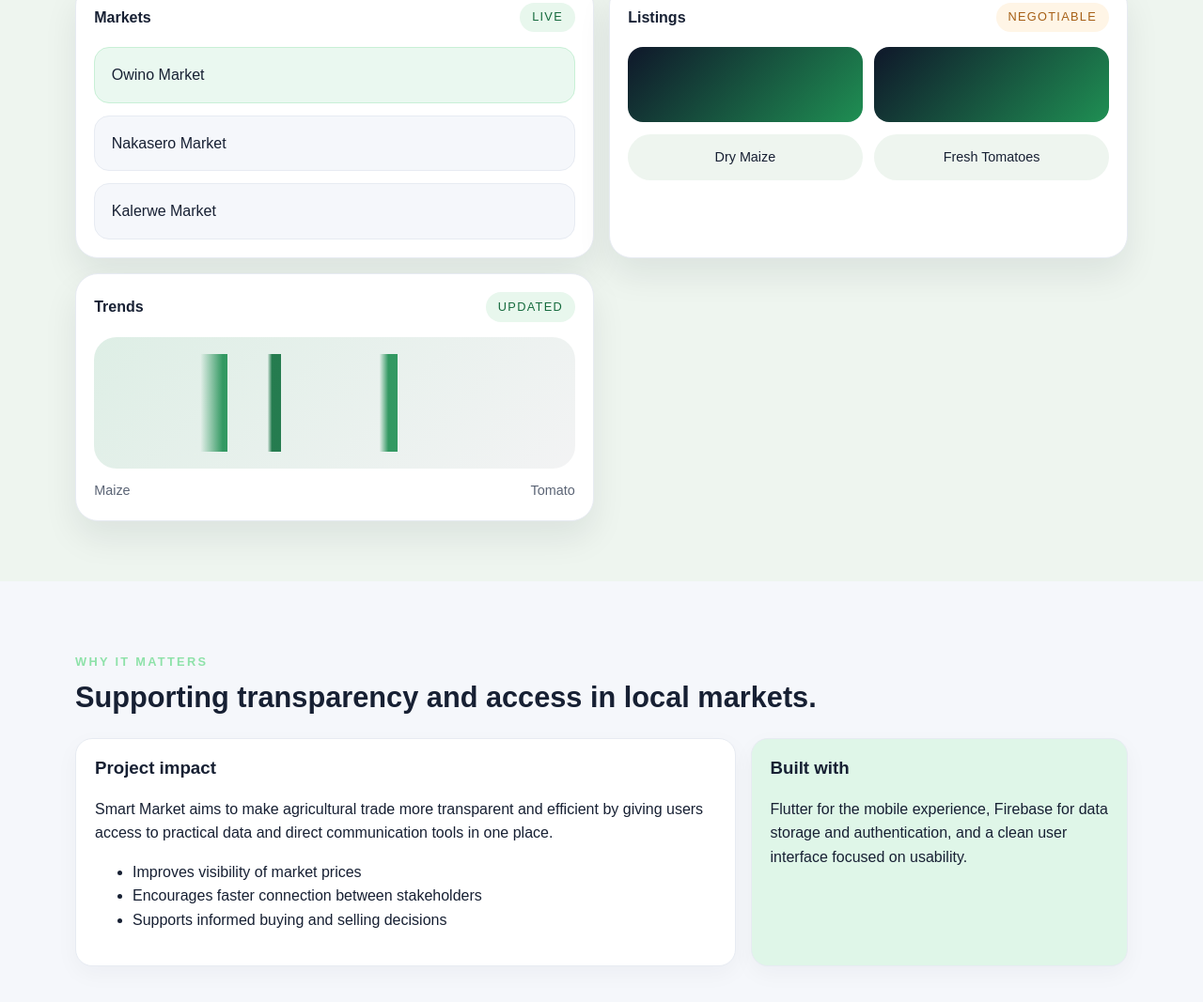
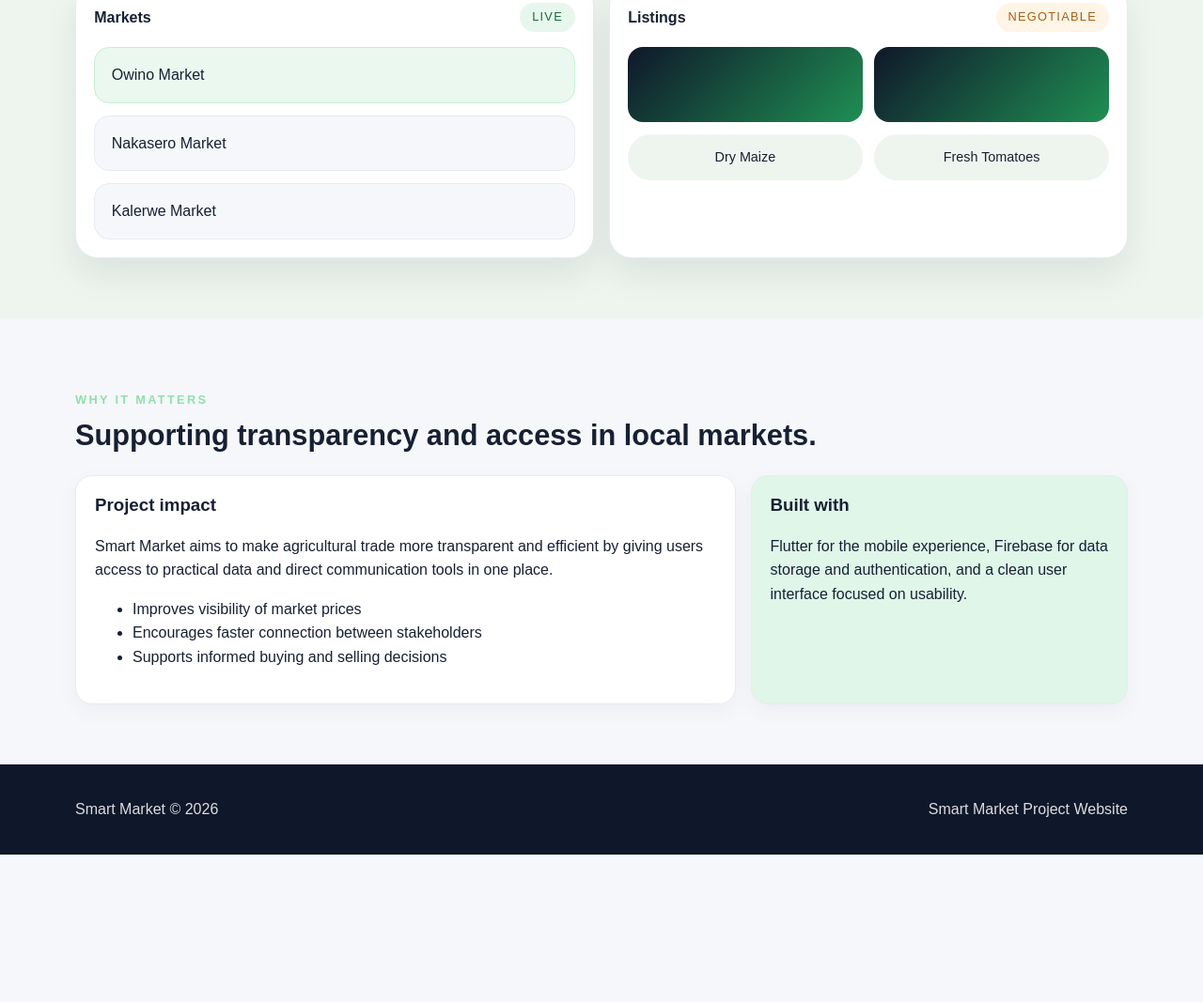
Before and after one commit to Jack-Ssenyunja/smartmarket.web, a plain HTML site: page index.html in a window 1280 px wide. Shown: the part 1883-2950 px from the top of the page at 94% size. After the commit the page ends 2793 px from the top, so only its background shows below. Drawn offline with Linux system fonts and the light colour scheme.

Commit message:
eliminated the trends screenshot

```diff
--- a/index.html
+++ b/index.html
@@ -167,20 +167,6 @@
                 </div>
               </div>
             </article>
-
-            <article class="screenshot-card">
-              <div class="screenshot-header">
-                <span class="screenshot-label">Trends</span>
-                <span class="screenshot-status">Updated</span>
-              </div>
-              <div class="screenshot-body">
-                <div class="chart-line"></div>
-                <div class="chart-legends">
-                  <span>Maize</span>
-                  <span>Tomato</span>
-                </div>
-              </div>
-            </article>
           </div>
         </div>
       </section>
```
